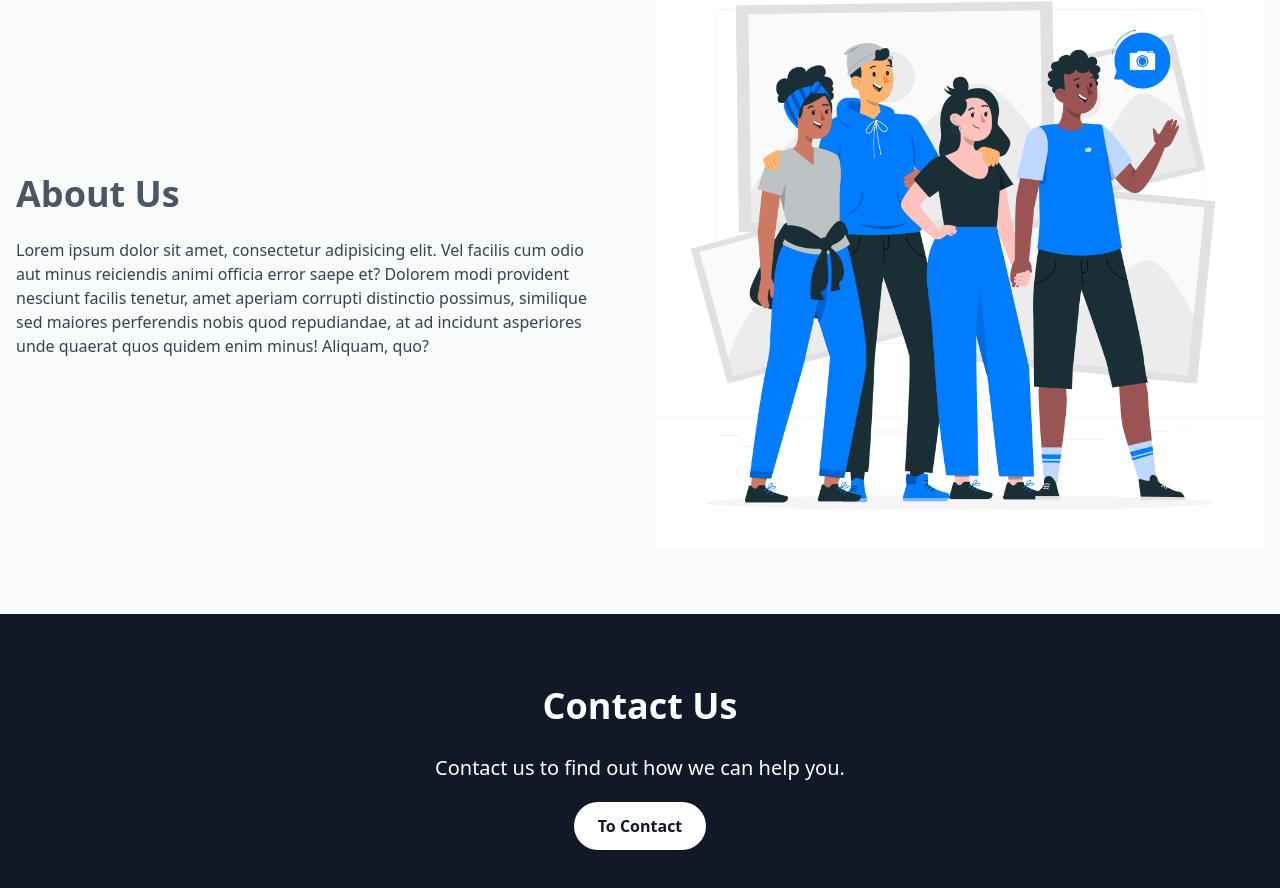
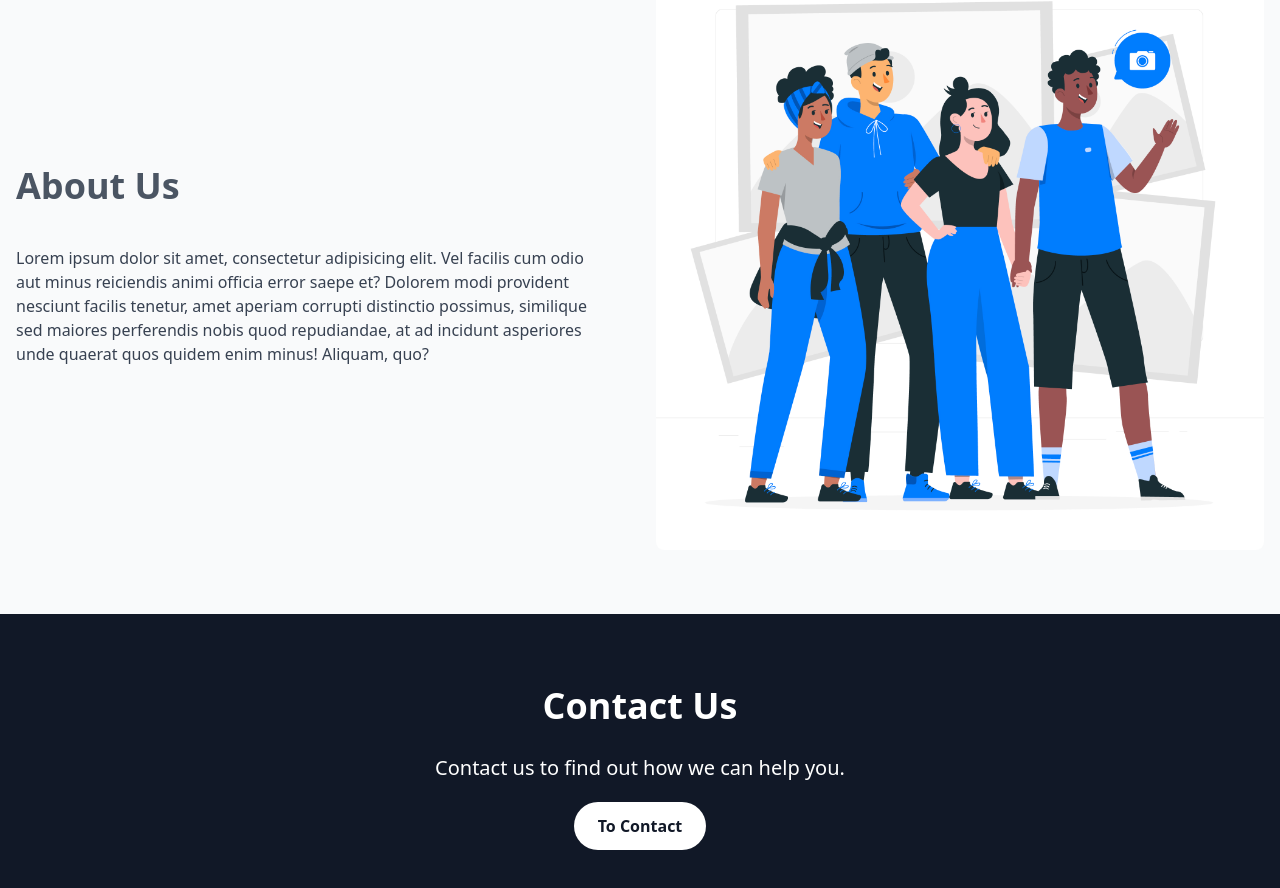
Before and after one commit to thepesa/github.io, a website: page index.html in a window 1280 px wide. Shown: the part 922-1810 px from the top of the page. Drawn offline with nearby package versions, Linux system fonts and the light colour scheme; the site is published under a folder, as on GitHub Pages, so addresses that start at the root find nothing.

Commit message:
ASDASD
aSD

```diff
--- a/src/index.html
+++ b/index.html
@@ -4,8 +4,8 @@
 <head>
     <meta charset="UTF-8">
     <meta name="viewport" content="width=device-width, initial-scale=1.0">
-    <link href="/src/style.css" rel="stylesheet">
-    <link rel="stylesheet" href="/src/input.css">
+    <link href="style.css" rel="stylesheet">
+    <link rel="stylesheet" href="input.css">
     <link href="https://cdnjs.cloudflare.com/ajax/libs/font-awesome/5.15.4/css/all.min.css" rel="stylesheet">
     <script src="https://cdn.tailwindcss.com"></script>
     <link rel="stylesheet" href="https://cdnjs.cloudflare.com/ajax/libs/animate.css/4.1.1/animate.min.css">
```
Also changed, not shown: img/about-us.jpg (renamed from src/img/about-us.jpg), input.css (renamed from src/input.css), style.css (renamed from src/style.css), style.js (renamed from src/style.js), 3 other files.
